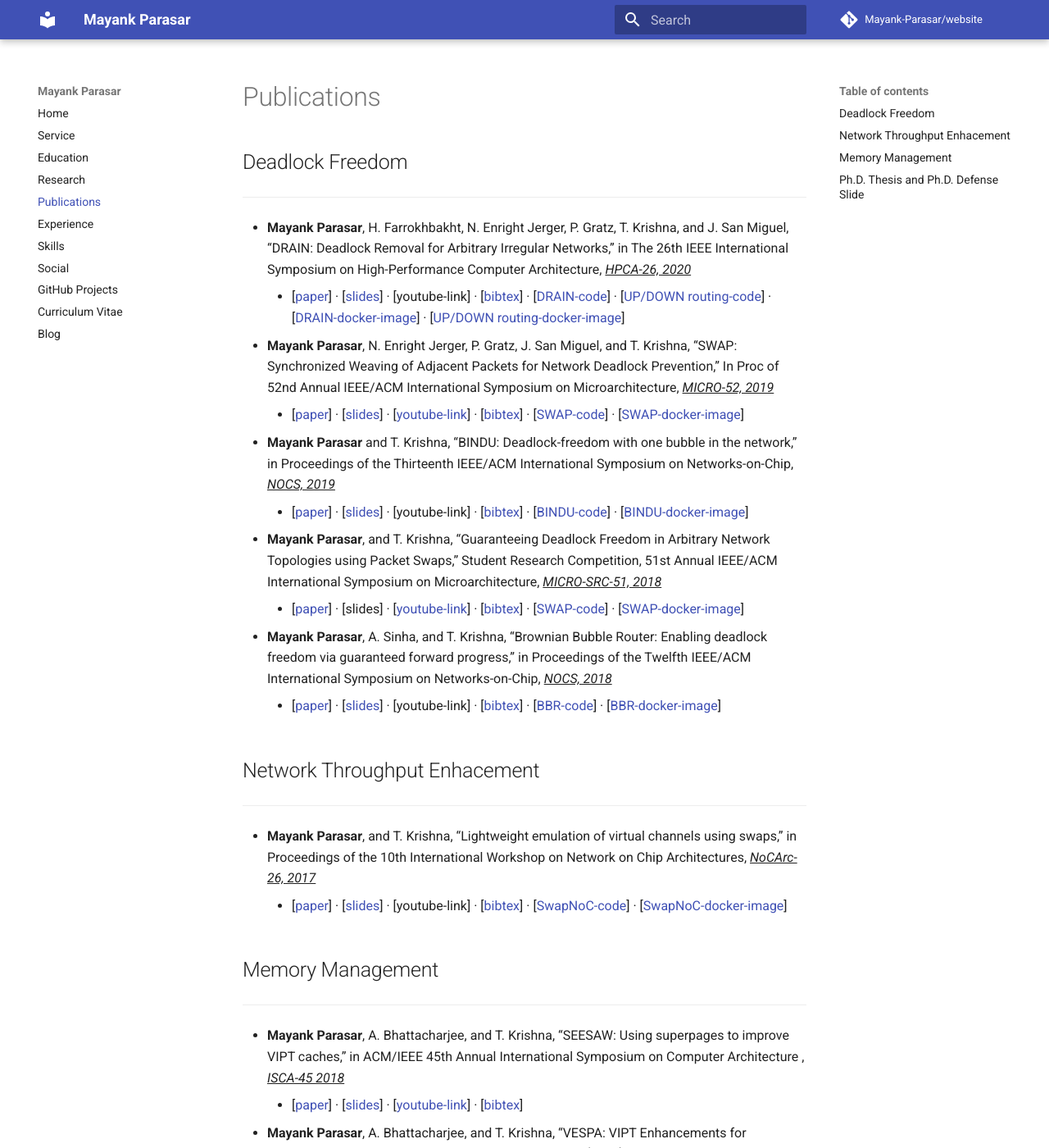
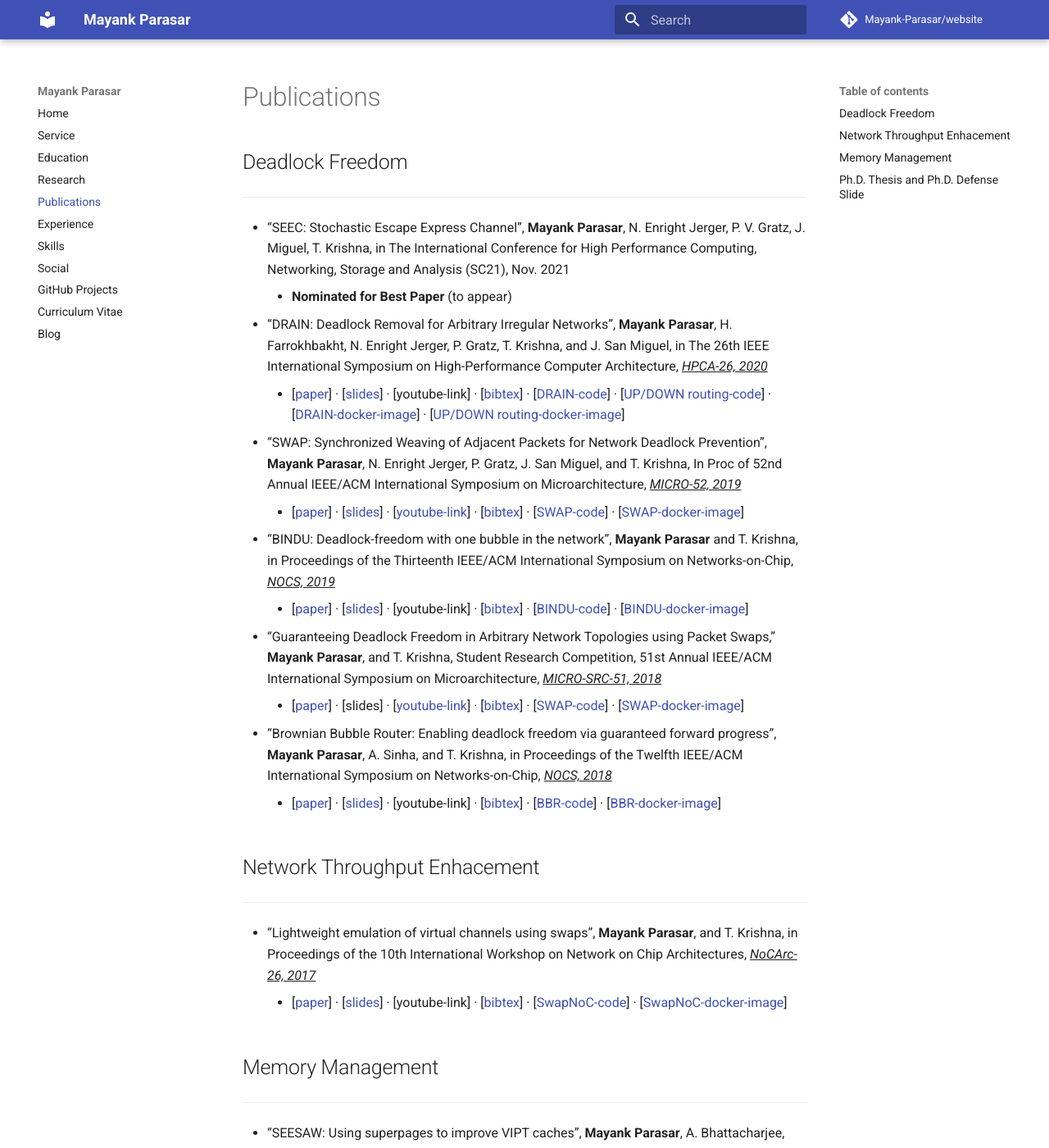
Before and after one commit to Mayank-Parasar/website, an MkDocs documentation site: the page built from docs/publication.md, in a window 1280 px wide and 1400 px high. Shown: the whole window at 82% size. Built offline with MkDocs 1.6.1 and Material for MkDocs 9.7.7, drawn with Linux system fonts in a browser that asks for light colours; comment, search, counter and statistics services are not loaded; some of the changed text lies outside the part shown.

Commit message:
update to the news section and publication page

```diff
--- a/docs/publication.md
+++ b/docs/publication.md
@@ -1,27 +1,29 @@
 ## Deadlock Freedom
 -------
-* **Mayank Parasar**, H. Farrokhbakht, N. Enright Jerger, P. Gratz, T. Krishna, and J. San Miguel, “DRAIN: Deadlock Removal for Arbitrary Irregular Networks,” in The 26th IEEE International Symposium on High-Performance Computer Architecture,  <u>*HPCA-26, 2020*</u>
+* “SEEC: Stochastic Escape Express Channel”, **Mayank Parasar**, N. Enright Jerger, P. V. Gratz, J. Miguel, T. Krishna, in The International Conference for High Performance Computing, Networking, Storage and Analysis (SC21), Nov. 2021
+	* <b>Nominated for Best Paper</b> (to appear)
+* “DRAIN: Deadlock Removal for Arbitrary Irregular Networks”, **Mayank Parasar**, H. Farrokhbakht, N. Enright Jerger, P. Gratz, T. Krishna, and J. San Miguel, in The 26th IEEE International Symposium on High-Performance Computer Architecture,  <u>*HPCA-26, 2020*</u>
 	* <div>[[paper](papers/drain_hpca2020.pdf)] · [[slides](slides/[HPCA_2020]drain_talk.pptx)] · [youtube-link] · [[bibtex](papers/drain.bib)] · [<a href="https://github.com/georgia-tech-synergy-lab/gem5_drain">DRAIN-code</a>] · [<a href="https://github.com/georgia-tech-synergy-lab/gem5-up-down">UP/DOWN routing-code</a>] · [<a href="https://hub.docker.com/repository/docker/mparasar/gem5_drain">DRAIN-docker-image</a>] · [<a href="https://hub.docker.com/repository/docker/mparasar/gem5_up_down">UP/DOWN routing-docker-image</a>]</div>
-* **Mayank Parasar**, N. Enright Jerger, P. Gratz, J. San Miguel, and T. Krishna, “SWAP: Synchronized Weaving of Adjacent Packets for Network Deadlock Prevention,” In Proc of 52nd Annual IEEE/ACM International Symposium on Microarchitecture, <u>*MICRO-52, 2019*</u>
+* “SWAP: Synchronized Weaving of Adjacent Packets for Network Deadlock Prevention”, **Mayank Parasar**, N. Enright Jerger, P. Gratz, J. San Miguel, and T. Krishna, In Proc of 52nd Annual IEEE/ACM International Symposium on Microarchitecture, <u>*MICRO-52, 2019*</u>
 	* <div>[[paper](papers/swap_micro2019.pdf)] · [[slides](slides/[MICRO_2019]swap_talk.pptx)] · [<a href="https://www.youtube.com/watch?v=HUmRfd2BDRA&amp=&feature=youtu.be">youtube-link</a>] · [[bibtex](papers/swap.bib)] · [<a href="https://github.com/georgia-tech-synergy-lab/gem5_swap">SWAP-code</a>] · [<a href="https://hub.docker.com/repository/docker/mparasar/gem5_swap">SWAP-docker-image</a>]</div>
-* **Mayank Parasar** and T. Krishna, “BINDU: Deadlock-freedom with one bubble in the network,” in Proceedings of the Thirteenth IEEE/ACM International Symposium on Networks-on-Chip, <u>*NOCS, 2019*</u>
+* “BINDU: Deadlock-freedom with one bubble in the network”, **Mayank Parasar** and T. Krishna, in Proceedings of the Thirteenth IEEE/ACM International Symposium on Networks-on-Chip, <u>*NOCS, 2019*</u>
 	* <div>[[paper](papers/bindu_nocs2019.pdf)] · [[slides](slides/[NOCS2019]BINDU_talk.pptx)] · [youtube-link] · [[bibtex](papers/bindu.bib)] · [<a href="https://github.com/georgia-tech-synergy-lab/gem5-bindu">BINDU-code</a>] · [<a href="https://hub.docker.com/repository/docker/mparasar/gem5_bindu">BINDU-docker-image</a>]</div>
-* **Mayank Parasar**, and T. Krishna, “Guaranteeing Deadlock Freedom in Arbitrary Network Topologies using Packet Swaps,” Student Research Competition, 51st Annual IEEE/ACM International Symposium on Microarchitecture, <u>*MICRO-SRC-51, 2018*</u>
+* “Guaranteeing Deadlock Freedom in Arbitrary Network Topologies using Packet Swaps,”  **Mayank Parasar**, and T. Krishna, Student Research Competition, 51st Annual IEEE/ACM International Symposium on Microarchitecture, <u>*MICRO-SRC-51, 2018*</u>
 	* <div>[[paper](papers/micro_src.pdf)] · [slides] · [<a href="https://www.youtube.com/watch?v=HUmRfd2BDRA&amp=&feature=youtu.be">youtube-link</a>] · [[bibtex](papers/swap.bib)] · [<a href="https://github.com/georgia-tech-synergy-lab/gem5_swap">SWAP-code</a>] · [<a href="https://hub.docker.com/repository/docker/mparasar/gem5_swap">SWAP-docker-image</a>]</div>
-* **Mayank Parasar**, A. Sinha, and T. Krishna, “Brownian Bubble Router: Enabling deadlock freedom via guaranteed forward progress,” in Proceedings of the Twelfth IEEE/ACM International Symposium on Networks-on-Chip, <u>*NOCS, 2018*</u>
+* “Brownian Bubble Router: Enabling deadlock freedom via guaranteed forward progress”, **Mayank Parasar**, A. Sinha, and T. Krishna, in Proceedings of the Twelfth IEEE/ACM International Symposium on Networks-on-Chip, <u>*NOCS, 2018*</u>
 	* <div>[[paper](papers/brownianbubble_nocs2018.pdf)] · [[slides](slides/[NOCS2018]BBR_talk.pptx)] · [youtube-link] · [[bibtex](papers/bbr.bib)] · [<a href="https://github.com/georgia-tech-synergy-lab/gem5-bbr">BBR-code</a>] · [<a href="https://hub.docker.com/repository/docker/mparasar/gem5_bbr">BBR-docker-image</a>]</div>
 
 ## Network Throughput Enhacement
 -------
-* **Mayank Parasar**, and T. Krishna, “Lightweight emulation of virtual channels using swaps,” in Proceedings of the 10th International Workshop on Network on Chip Architectures,  <u>*NoCArc-26, 2017*</u>
+* “Lightweight emulation of virtual channels using swaps”, **Mayank Parasar**, and T. Krishna, in Proceedings of the 10th International Workshop on Network on Chip Architectures,  <u>*NoCArc-26, 2017*</u>
 	* <div>[[paper](papers/swapnoc_nocarc2017.pdf)] · [[slides](slides/SwapNoc_nocArc2017.pptx)] · [youtube-link] · [[bibtex](papers/swapnoc.bib)] · [<a href="https://github.com/georgia-tech-synergy-lab/gem5-swapNoC">SwapNoC-code</a>] · [<a href="https://hub.docker.com/repository/docker/mparasar/gem5_swap_noc">SwapNoC-docker-image</a>]</div>
 
 
 ## Memory Management
 -------
-* **Mayank Parasar**, A. Bhattacharjee, and T. Krishna, “SEESAW: Using superpages to improve VIPT caches,” in ACM/IEEE 45th Annual International Symposium on Computer Architecture , <u>*ISCA-45 2018*</u>
+* “SEESAW: Using superpages to improve VIPT caches”, **Mayank Parasar**, A. Bhattacharjee, and T. Krishna, in ACM/IEEE 45th Annual International Symposium on Computer Architecture , <u>*ISCA-45 2018*</u>
     * <div>[[paper](papers/seesaw_isca2018.pdf)] · [[slides](slides/seesaw_mainTalk.pptx)] · [<a href="https://www.youtube.com/watch?v=We_SBIk9Qog">youtube-link</a>] · [[bibtex](papers/seesaw.bib)]</div>
-* **Mayank Parasar**, A. Bhattacharjee, and T. Krishna, “VESPA: VIPT Enhancements for Superpage Accesses,” arXiv preprint arXiv:1701.03499 (2017).
+* “VESPA: VIPT Enhancements for Superpage Accesses”, **Mayank Parasar**, A. Bhattacharjee, and T. Krishna, arXiv preprint arXiv:1701.03499 (2017).
     * <div>[[paper](papers/vespa_arxiv2017.pdf)] · [slides] · [youtube-link] · [[bibtex](papers/vespa.bib)]</div>
 
 ## Ph.D. Thesis and Ph.D. Defense Slide
```
Also changed, not shown: docs/index.md (+1 -1 lines).
